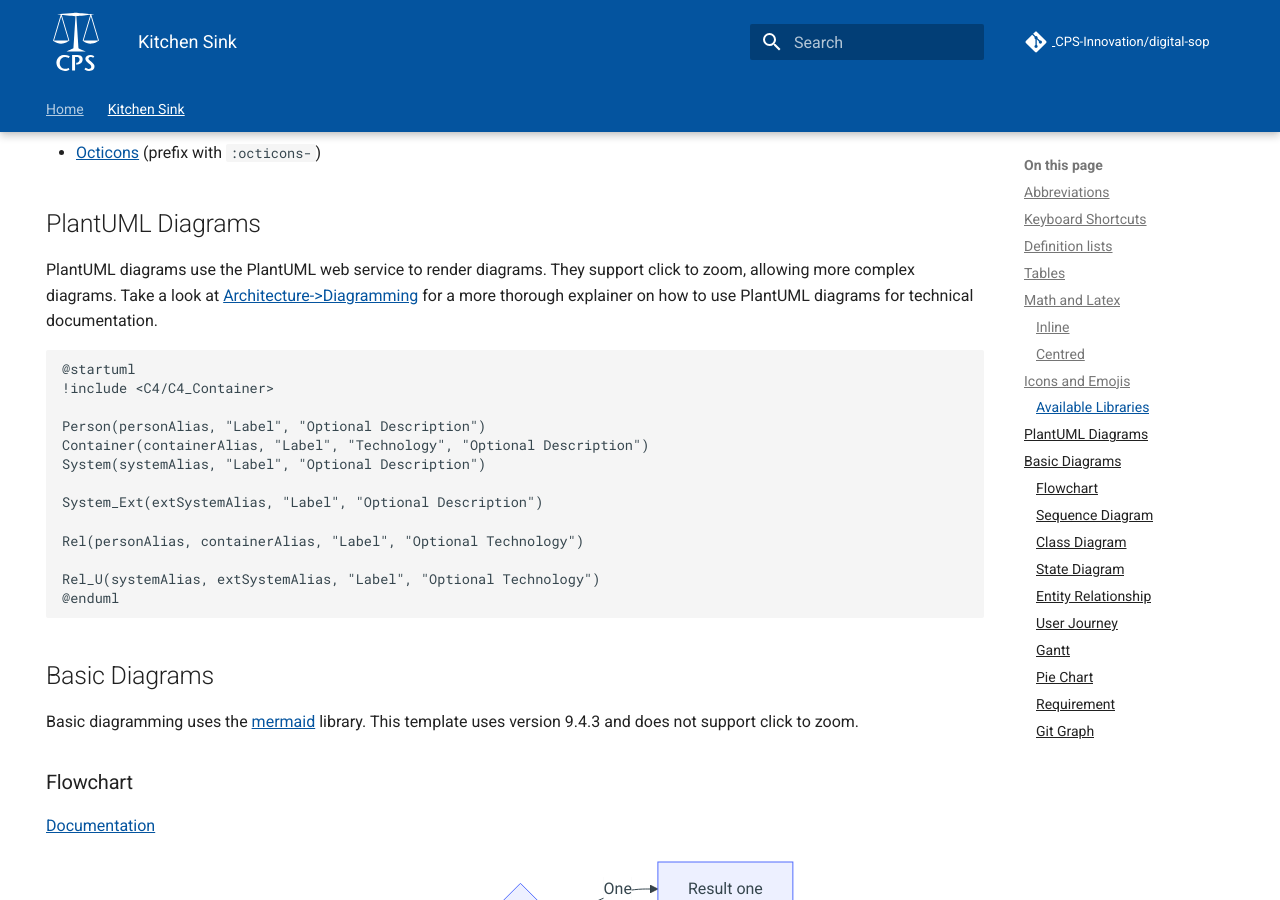
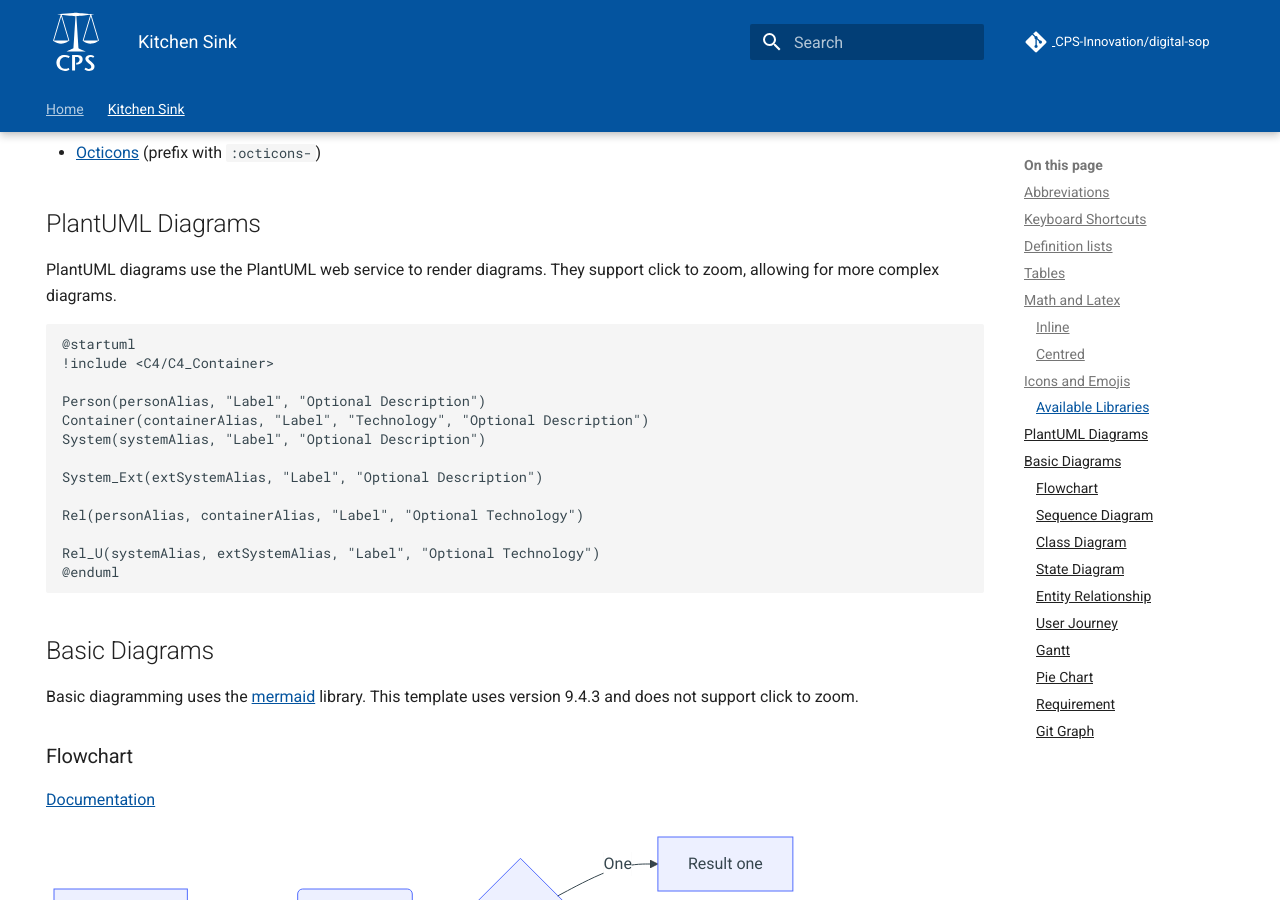
Before and after one commit to CPS-Innovation/digital-sop, an MkDocs documentation site: the page built from docs/kitchen-sink.md, in a window 1280 px wide and 900 px high, scrolled down 2271 px. Built offline with MkDocs 1.6.1 and Material for MkDocs 9.7.7, drawn with Linux system fonts in a browser that asks for light colours; comment, search, counter and statistics services are not loaded.

Commit message:
Remove reference to arch diagrams from kitchen-sink

````diff
--- a/docs/kitchen-sink.md
+++ b/docs/kitchen-sink.md
@@ -102,9 +102,8 @@ For example, `:material-account-child-outline:` produces :material-account-child
 
 ## PlantUML Diagrams
 
-PlantUML diagrams use the PlantUML web service to render diagrams. They support click to zoom, allowing more complex
-diagrams. Take a look at [Architecture->Diagramming](architecture/diagramming.md) for a more thorough explainer on how
-to use PlantUML diagrams for technical documentation.
+PlantUML diagrams use the PlantUML web service to render diagrams. They support click to zoom, allowing for more complex
+diagrams.
 
 ```diagram-plantuml
 @startuml
````
